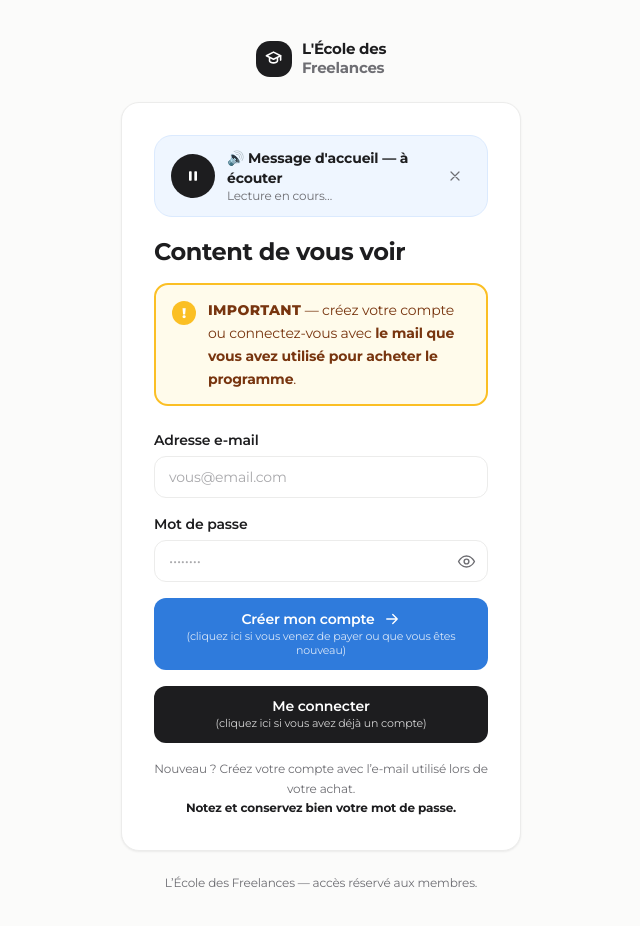
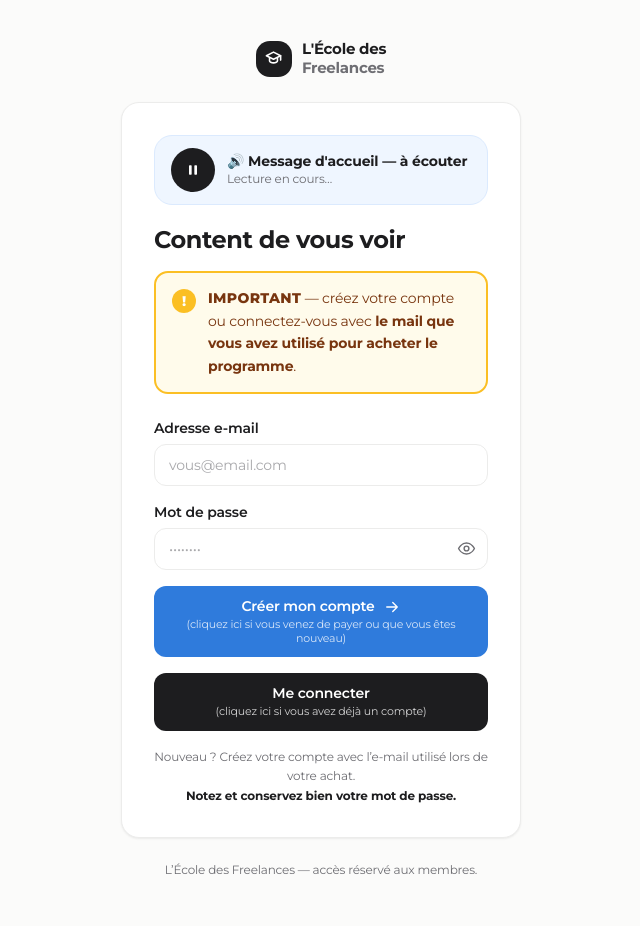
Before and after one commit to romeomoumouni-ops/ecoledesfreelances, a Next.js app: page /connexion in a window 1280 px wide. Shown: the top 926 px of the page, without its empty margins (319-959 px from the left). Built offline with nearby package versions, Linux system fonts and the light colour scheme; no server answers.

Commit message:
feat(connexion audio): retire la croix de fermeture + déclenche au 1er clic souris (PC)
Co-Authored-By: Claude Opus 4.8 <noreply@anthropic.com>

```diff
--- a/components/ConnexionGuideAudio.tsx
+++ b/components/ConnexionGuideAudio.tsx
@@ -1,7 +1,7 @@
 'use client';
 
 import { useEffect, useRef, useState } from 'react';
-import { IconPlayFill, IconX } from '@/components/Icons';
+import { IconPlayFill } from '@/components/Icons';
 
 /**
  * Message vocal d'accueil joué à l'arrivée sur la page de connexion, pour guider
@@ -48,15 +48,16 @@ export default function ConnexionGuideAudio({ src = '/guide-connexion.m4a' }: {
       }
     };
 
+    // Tous les gestes qui « débloquent » l'audio (souris PC incluse).
+    const EVENTS = ['pointerdown', 'mousedown', 'click', 'keydown', 'touchstart'];
+
     const onFirstInteract = () => {
       if (armed) tryPlay();
     };
 
     const disarm = () => {
       armed = false;
-      document.removeEventListener('pointerdown', onFirstInteract);
-      document.removeEventListener('keydown', onFirstInteract);
-      document.removeEventListener('touchstart', onFirstInteract);
+      EVENTS.forEach((e) => document.removeEventListener(e, onFirstInteract, true));
     };
 
     function tryPlay() {
@@ -80,10 +81,8 @@ export default function ConnexionGuideAudio({ src = '/guide-connexion.m4a' }: {
 
     // 1) tentative directe
     tryPlay();
-    // 2) filet : au tout premier geste sur la page
-    document.addEventListener('pointerdown', onFirstInteract);
-    document.addEventListener('keydown', onFirstInteract);
-    document.addEventListener('touchstart', onFirstInteract);
+    // 2) filet : au tout premier geste sur la page (clic/souris PC, tap, clavier)
+    EVENTS.forEach((e) => document.addEventListener(e, onFirstInteract, true));
 
     return () => {
       disarm();
@@ -141,17 +140,6 @@ export default function ConnexionGuideAudio({ src = '/guide-connexion.m4a' }: {
             : 'Un message vocal te guide. Appuie sur ▶ pour l’écouter.'}
         </p>
       </div>
-      <button
-        type="button"
-        onClick={() => {
-          audioRef.current?.pause();
-          setHidden(true);
-        }}
-        aria-label="Fermer"
-        className="grid h-8 w-8 shrink-0 place-items-center rounded-lg text-muted transition hover:bg-black/[0.05] hover:text-ink"
-      >
-        <IconX width={16} height={16} />
-      </button>
       <audio ref={audioRef} src={src} preload="auto" />
     </div>
   );
```
